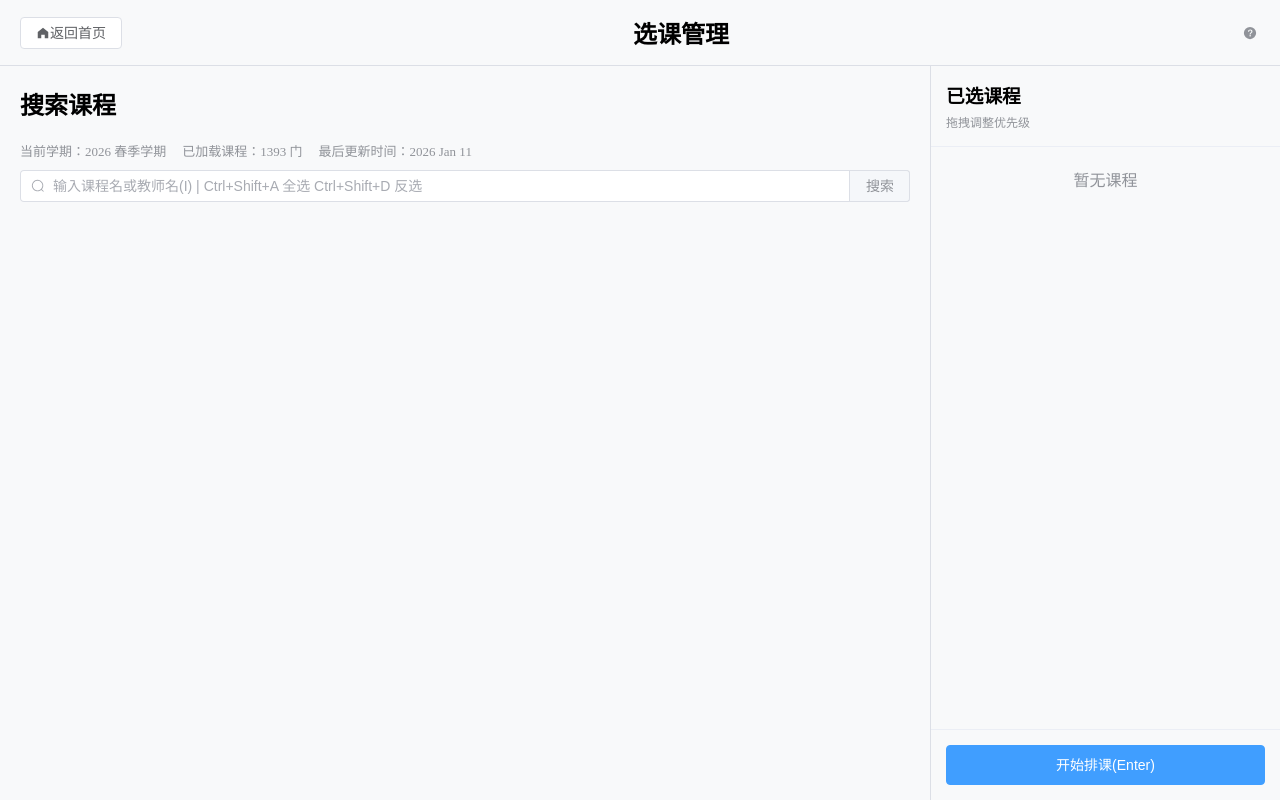
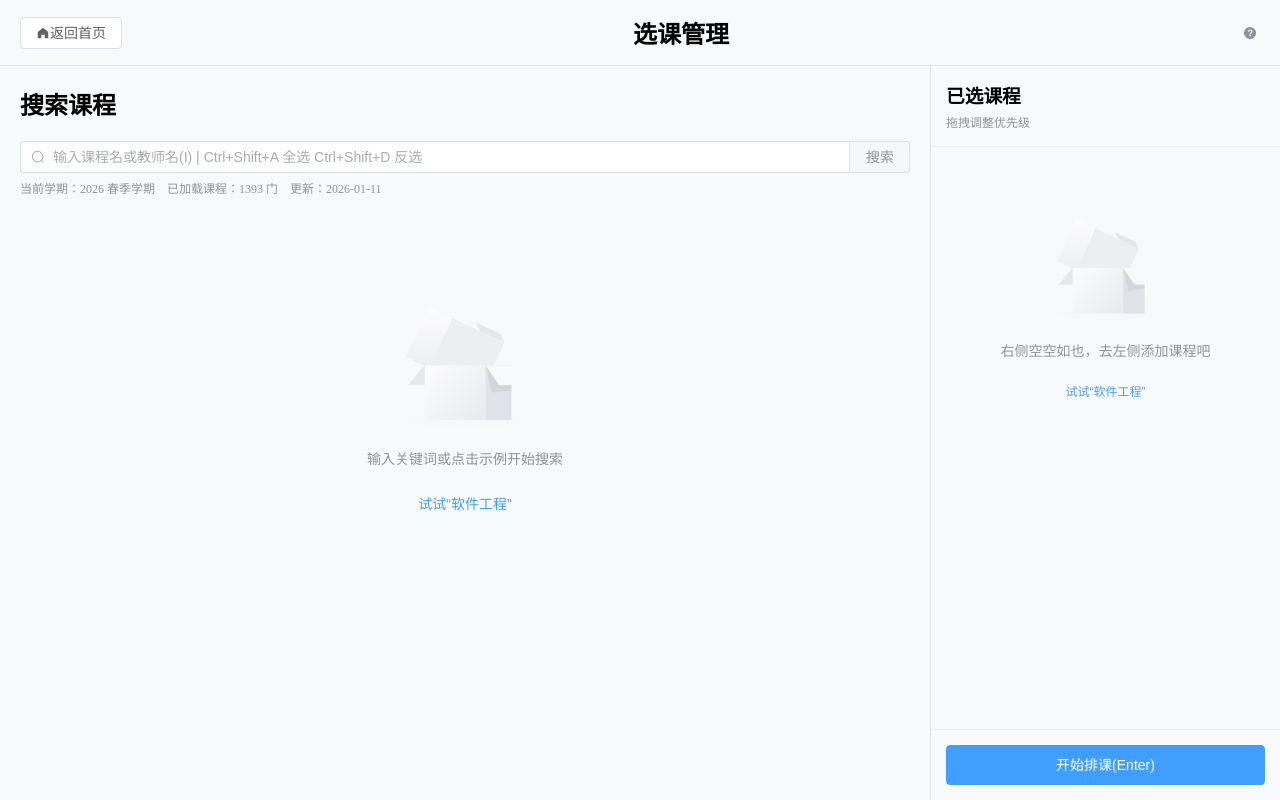
Before and after one commit to xCipHanD/SUSTech_AutoScheduler, a Vue app: page /#/select in a window 1280 px wide. Built offline with nearby package versions, Linux system fonts and the light colour scheme.

Commit message:
Enhance course search UI and loading states

```diff
--- a/src/views/CourseSelectionView.vue
+++ b/src/views/CourseSelectionView.vue
@@ -20,22 +20,40 @@
             <el-main style="display: flex; flex-direction: column; padding: 0;">
                 <div style="padding: 20px;">
                     <h2 style="margin-top: 0;">搜索课程</h2>
-                    <div
-                        style="margin: 6px 0 10px; font-size: 13px; color: var(--el-text-color-secondary); display: flex; gap: 16px; align-items: center;">
-                        <span>当前学期：{{ currentSemester }}</span>
-                        <span>已加载课程：{{ loadedCourseCount }} 门</span>
-                        <span>最后更新时间：{{ lastUpdated }}</span>
-                    </div>
                     <el-input v-model="searchQuery" placeholder="输入课程名或教师名(I) | Ctrl+Shift+A 全选 Ctrl+Shift+D 反选"
                         :prefix-icon="Search" clearable @input="onSearch">
                         <template #append>
                             <el-button @click="onSearch">搜索</el-button>
                         </template>
                     </el-input>
+                    <div
+                        style="margin: 6px 0 10px; font-size: 12px; color: var(--el-text-color-secondary); display: flex; gap: 12px; align-items: center; flex-wrap: wrap;">
+                        <span>当前学期：{{ currentSemester }}</span>
+                        <span>已加载课程：{{ loadedCourseCount }} 门</span>
+                        <span>更新：{{ lastUpdated }}</span>
+                    </div>
                 </div>
                 <el-scrollbar style="flex: 1; padding: 0 20px;">
-                    <div v-if="searchResults.length === 0 && searchQuery"
-                        style="text-align: center; color: var(--el-text-color-secondary); padding: 20px;">无结果</div>
+                    <template v-if="loading">
+                        <div style="padding: 10px 0;">
+                            <el-skeleton v-for="i in 4" :key="i" animated style="margin-bottom: 12px;">
+                                <template #template>
+                                    <el-skeleton-item variant="rect"
+                                        style="width: 100%; height: 82px; border-radius: 6px;" />
+                                </template>
+                            </el-skeleton>
+                        </div>
+                    </template>
+                    <template v-else>
+                        <div v-if="!searchQuery && searchResults.length === 0" style="padding: 30px 0;">
+                            <el-empty description="输入关键词或点击示例开始搜索" :image-size="120">
+                                <el-button type="primary" text @click="applyExample(exampleKeywords[0])">试试“{{
+                                    exampleKeywords[0] }}”</el-button>
+                            </el-empty>
+                        </div>
+                        <div v-else-if="searchResults.length === 0 && searchQuery" style="padding: 20px;">
+                            <el-empty description="无结果，换个关键词试试" :image-size="120" />
+                        </div>
                         <el-card v-for="course in searchResults" :key="course.id" shadow="hover"
                             style="margin-bottom: 10px; cursor: pointer;"
                             :class="{ 'is-selected': store.isSelected(course) }"
@@ -54,6 +72,7 @@
                                 course.rwmc
                             }}</div>
                         </el-card>
+                    </template>
                 </el-scrollbar>
             </el-main>
 
@@ -70,9 +89,11 @@
                     </div>
                 </div>
                 <el-scrollbar style="flex: 1; padding: 0 10px;">
-                    <div v-if="store.selectedCourses.length === 0"
-                        style="padding: 20px; text-align: center; color: var(--el-text-color-secondary);">
-                        暂无课程
+                    <div v-if="store.selectedCourses.length === 0" style="padding: 24px 12px;">
+                        <el-empty description="右侧空空如也，去左侧添加课程吧" :image-size="100">
+                            <el-button type="primary" text size="small" @click="applyExample(exampleKeywords[0])">试试“{{
+                                exampleKeywords[0] }}”</el-button>
+                        </el-empty>
                     </div>
                     <div v-else>
                         <transition-group name="list">
@@ -130,15 +151,21 @@
     const router = useRouter();
     const allCourses = ref<Course[]>([]);
     const currentSemester = '2026 春季学期';
-    const lastUpdated = '2026 Jan 11';
+    const lastUpdated = '2026-01-11';
     const searchQuery = ref('');
     const searchResults = ref<Course[]>([]);
+    const exampleKeywords = ['软件工程', '操作系统', '音乐赏析', '数学', '英语'];
+    const loading = ref(true);
     const loadedCourseCount = computed(() => allCourses.value.length);
     const generating = ref(false);
     const dragIndex = ref<number | null>(null);
 
     onMounted(async () => {
+        try {
             allCourses.value = await fetchCourses();
+        } finally {
+            loading.value = false;
+        }
         window.addEventListener('keydown', handleKeyDown);
     });
 
@@ -213,6 +240,11 @@
         }).slice(0, 50); // Limit results for performance
     };
 
+    const applyExample = (keyword: string) => {
+        searchQuery.value = keyword;
+        onSearch();
+    };
+
     const dragStart = (index: number) => {
         dragIndex.value = index;
     };
```
Lines whose indentation alone changed are shown as unchanged.
